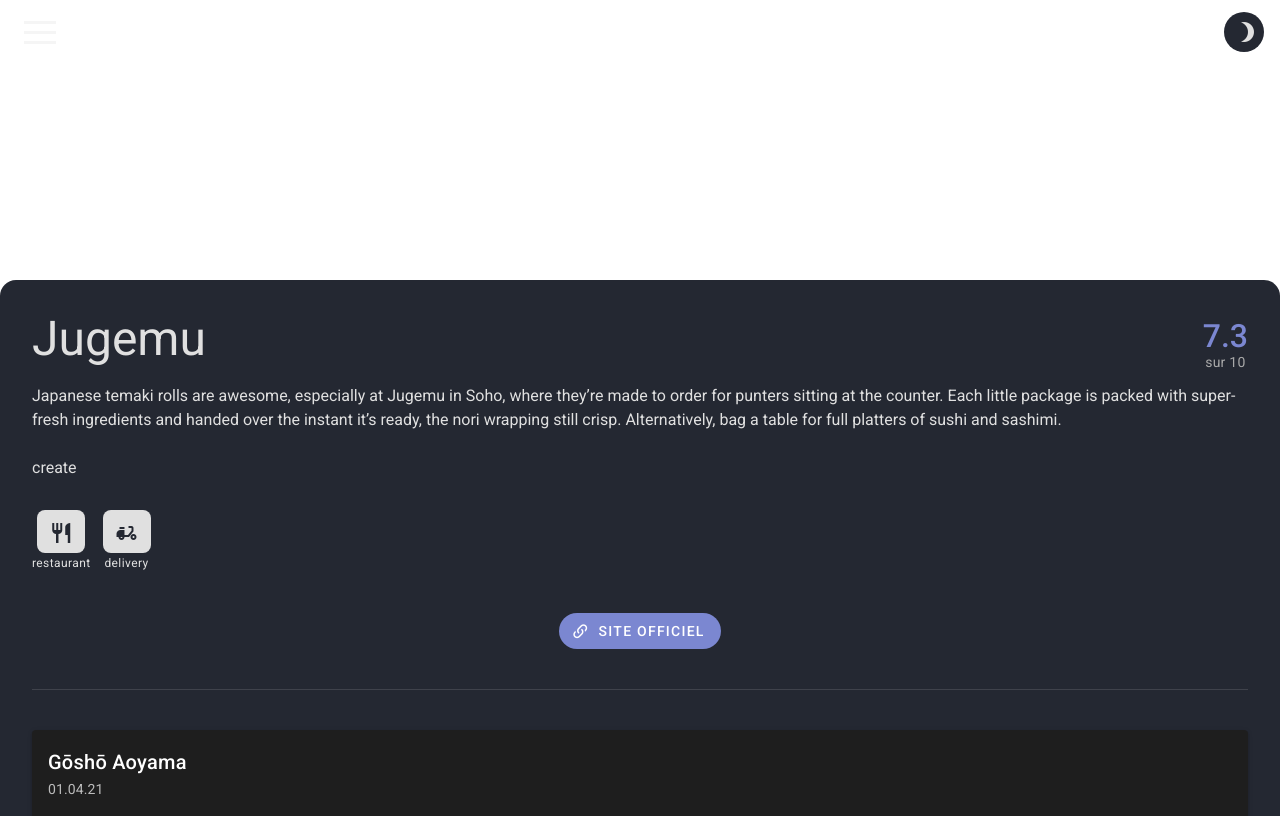
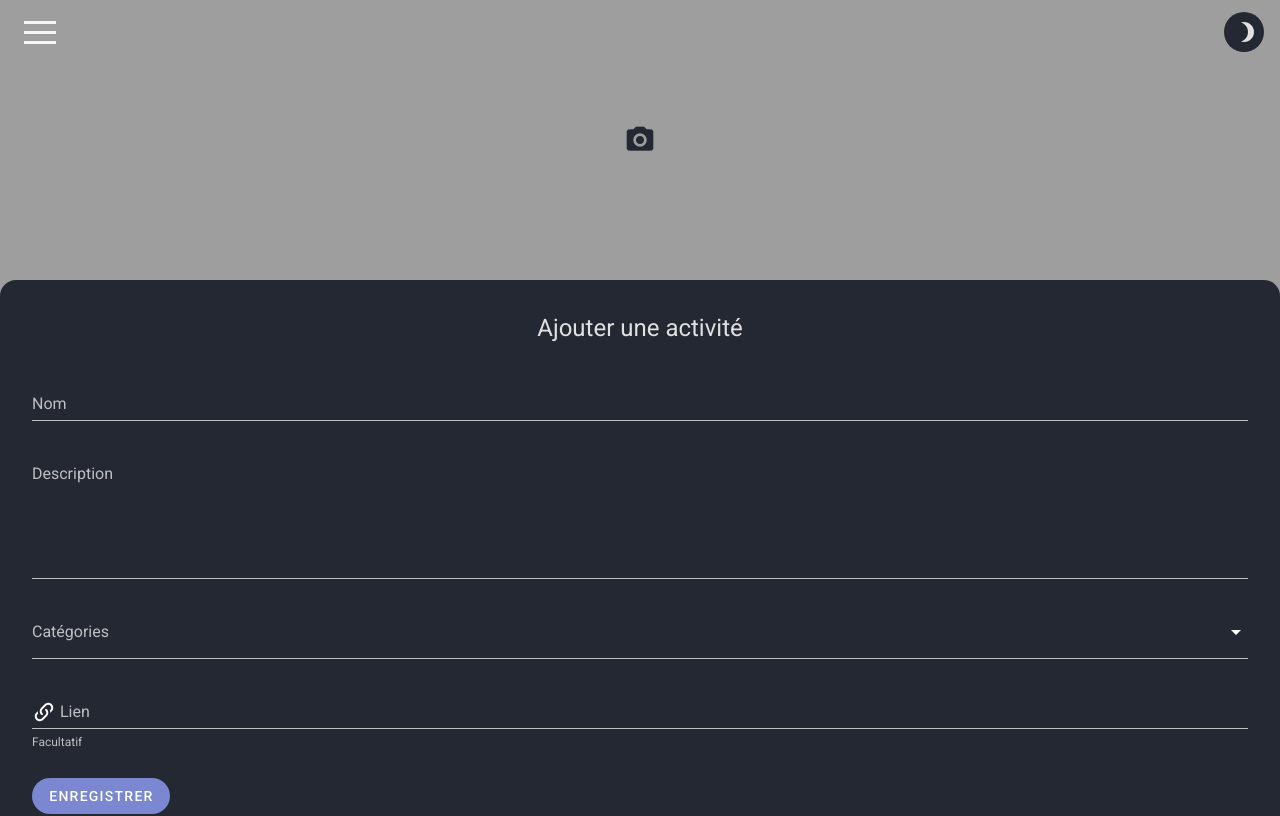
Before and after one commit to LoisonYo/GuideMe, a Vue app in the folder frontend/: page /activity/create in a window 1280 px wide. Shown: the top 816 px of the page. Built offline with nearby package versions, Linux system fonts and the light colour scheme.

Commit message:
Update activity-create.vue

```diff
--- a/frontend/src/router/index.js
+++ b/frontend/src/router/index.js
@@ -45,6 +45,12 @@
 		component: SearchResults
 	},
 	{
+		path: "/activity/create",
+		name: "ActivityCreate",
+		component: ActivityCreate,
+
+	},
+	{
 		path: "/activity/:id",
 		name: "ActivityDetails",
 		component: ActivityDetails,
@@ -58,12 +64,7 @@
 	// 	component: TODO,
 	// 	meta:	{ requiresAuth: true }
 	// },
-	{
-		path: "/activity/create",
-		name: "ActivityCreate",
-		component: ActivityCreate,
-		meta:	{ requiresAuth: true }
-	},
+
 	// {
 	// 	path: "/activity/edit",
 	// 	name: "TODO",
--- a/frontend/src/views/activities/ActivityCreate.vue
+++ b/frontend/src/views/activities/ActivityCreate.vue
@@ -1,12 +1,81 @@
 <template>
-	<div>
+	<div style="width:100%;">
 
+		<v-img :src="img" alt="image uploaded"
+			height="350"
+			width="100%"
+			class="grey"
+			style="position: fixed; top: 0; left: 0; z-index: -1;"
+		/>
+
+		<div style="width:100%; height: 280px;" class="d-flex justify-center align-center">
+			<v-btn icon x-large color="primary" @click="$refs.inputUpload.click()">
+				<v-icon>mdi-camera</v-icon>
+			</v-btn>
+			<input type="file" style="display:none" accept="image/*" ref="inputUpload" @input="uploadFiles">
+		</div>
+
+		<v-sheet color="primary" class="pa-8 rounded-t-xl">
+			<h2 class="text-center mb-8 headline secondary--text">
+				Ajouter une activité
+			</h2>
+			<v-form @submit.prevent="login" v-model="valid" class="">
+				<v-text-field v-model="name" label="Nom" required
+					color="accent" clearable>
+				</v-text-field>
+
+				<v-textarea
+					label="Description"
+					color="accent"
+					auto-grow
+					clearable>
+				</v-textarea>
+
+				<v-autocomplete
+					v-model="values"
+					:items="items"
+					chips
+					deletable-chips
+					multiple
+					label="Catégories"
+					color="accent"
+					item-color="accent">
+				</v-autocomplete>
+
+				<v-text-field v-model="name" label="Lien" prepend-inner-icon="mdi-link-variant" hint="Facultatif"
+					persistent-hint required
+					color="accent" >
+				</v-text-field>
+
+				<p v-show="display_error" class="warning--text body-2 my-3">L'adresse mail et/ou le mot de passe sont incorrects !</p>
+
+				<v-btn :disabled="!valid" type="submit"
+					rounded color="accent" elevation="0" class="my-7">
+					Enregistrer
+				</v-btn>
+			</v-form>
+		</v-sheet>
 	</div>
 </template>
 
 <script>
 export default {
 	name: "ActivityCreate",
+	data() {
+		return {
+			valid: false,
+			items: ['restaurant', 'sport', 'group', 'culture'],
+			name: "",
+			img: "",
+			display_error: false,
+		}
+	},
+	methods: {
+		uploadFiles(e) {
+			const file = e.target.files[0];
+			this.img= URL.createObjectURL(file);
+		},
+	}
 }
 </script>
 
--- a/frontend/src/views/activities/ActivityDetails.vue
+++ b/frontend/src/views/activities/ActivityDetails.vue
@@ -20,12 +20,12 @@
 			</div>
 
 			<div style="width:100%; text-align: center;">
-				<router-link :to="link" >
+				<a :href="link">
 					<v-btn rounded color="accent" elevation="0">
 						<v-icon left>mdi-link-variant</v-icon>
 						Site officiel
 					</v-btn>
-				</router-link>
+				</a>
 			</div>
 			<v-divider class="my-10 "></v-divider>
 			<ReviewActivity />
```
